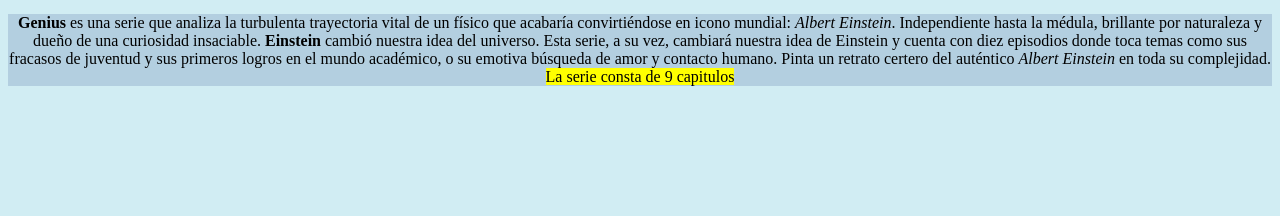
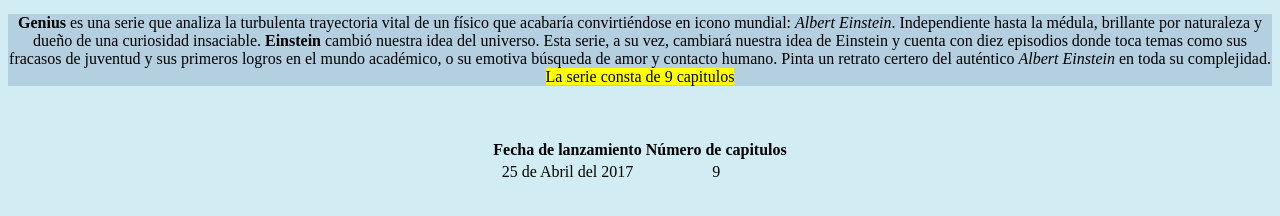
Before and after one commit to acuellodemoya/taller_1_web_1, a plain HTML site: page index.html in a window 1280 px wide. Shown: the part 522-738 px from the top of the page. Drawn offline with Linux system fonts and the light colour scheme.

Commit message:
Agregada tabla con lo datos basicos dela serie, tales como la fecha de lanzamiento y el numero de capitulos

```diff
--- a/index.html
+++ b/index.html
@@ -27,5 +27,16 @@
 
             <mark>La serie consta de 9 capitulos</mark>
         </p>
+        <br><br>
+        <table id="tabla">
+            <tr>
+                <th>Fecha de lanzamiento</th>
+                <th>Número de capitulos</th>
+            </tr>
+            <tr>
+                <td>25 de Abril del 2017</td>
+                <td>9</td>
+            </tr>
+        </table>
     </body>
 </html>
--- a/main.css
+++ b/main.css
@@ -6,3 +6,7 @@
 p{
     background-color: #B3CFE0;
 }
+
+#tabla{
+    margin: auto;
+}
```
